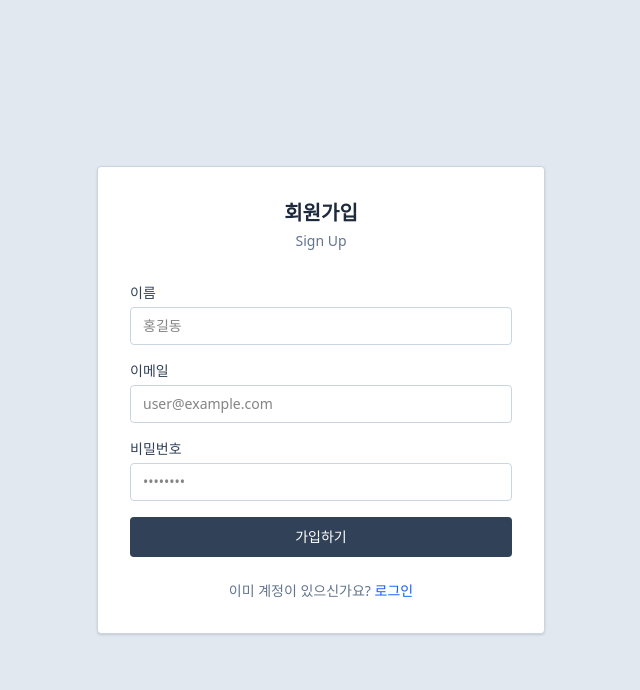
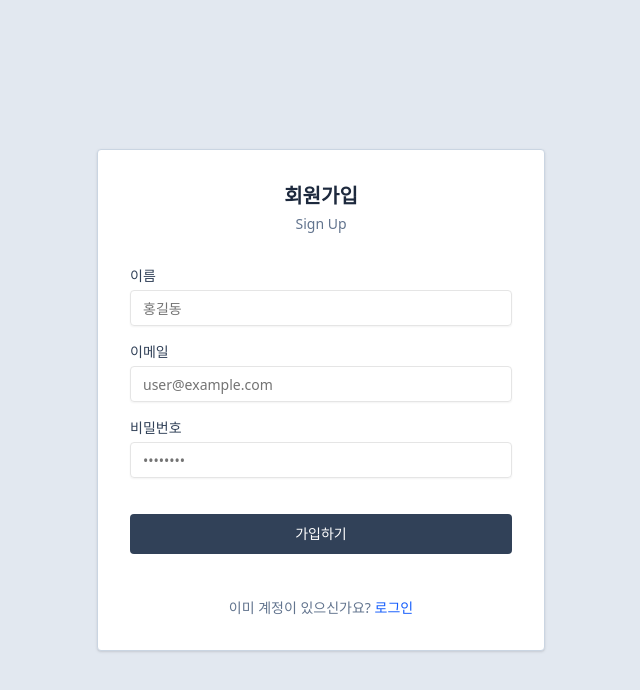
Before and after one commit to akh820/equip-request, a React app in the folder frontend/: page /signup in a window 1280 px wide. Shown: the top 690 px of the page, without its empty margins (319-959 px from the left). Built offline with nearby package versions, Linux system fonts and the light colour scheme; the HTML template or start-up script is replaced by a standard one.

Commit message:
feat : toast로 회원가입 알림 추가

```diff
--- a/frontend/src/main.tsx
+++ b/frontend/src/main.tsx
@@ -3,7 +3,11 @@ import "./index.css";
 
 import { RouterProvider } from "react-router";
 import router from "./router/index.tsx";
+import { Toaster } from "sonner";
 
 createRoot(document.getElementById("root")!).render(
-  <RouterProvider router={router} />
+  <>
+    <RouterProvider router={router} />
+    <Toaster position="top-center" richColors />
+  </>
 );
--- a/frontend/src/pages/SignupPage.tsx
+++ b/frontend/src/pages/SignupPage.tsx
@@ -1,53 +1,98 @@
-import { Link } from "react-router";
+import { Link, useNavigate } from "react-router";
+import { useState } from "react";
+import { Input } from "@/components/ui/input";
+import { Button } from "@/components/ui/button";
+import api from "@/lib/api";
+import { toast } from "sonner";
 
 export default function SignupPage() {
+  const navigate = useNavigate();
+  const [name, setName] = useState("");
+  const [email, setEmail] = useState("");
+  const [password, setPassword] = useState("");
+  const [error, setError] = useState("");
+  const [loading, setLoading] = useState(false);
+
+  const handleSubmit = async (e: React.FormEvent) => {
+    e.preventDefault();
+    setError("");
+    setLoading(true);
+
+    try {
+      await api.post("/auth/signup", { name, email, password });
+
+      // 회원가입 성공 시 toast 표시
+      toast.success("회원가입이 완료되었습니다!");
+
+      // toast를 보여주고 로그인 페이지로 이동
+      navigate("/login");
+    } catch (err: any) {
+      setError(err.response?.data?.message || "회원가입에 실패했습니다.");
+      setLoading(false);
+    }
+  };
+
   return (
     <div className="flex-1 flex items-center justify-center bg-slate-200 p-4 min-h-screen">
       <div className="bg-white p-8 rounded border border-slate-300 shadow-sm max-w-md w-full">
         <h2 className="text-xl font-bold mb-1 text-slate-800 text-center">
           회원가입
         </h2>
-        <p className="text-slate-500 mb-8 text-sm text-center">
-          Sign Up
-        </p>
+        <p className="text-slate-500 mb-8 text-sm text-center">Sign Up</p>
 
-        <form className="space-y-4">
+        {error && (
+          <div className="mb-4 p-3 bg-red-50 border border-red-200 text-red-700 text-sm rounded">
+            {error}
+          </div>
+        )}
+
+        <form className="space-y-4" onSubmit={handleSubmit}>
           <div>
             <label className="block text-sm font-medium text-slate-700 mb-1">
               이름
             </label>
-            <input
+            <Input
               type="text"
-              className="w-full px-3 py-2 border border-slate-300 rounded text-sm focus:outline-none focus:border-slate-500"
+              value={name}
+              onChange={(e) => setName(e.target.value)}
+              className="rounded"
               placeholder="홍길동"
+              required
             />
           </div>
           <div>
             <label className="block text-sm font-medium text-slate-700 mb-1">
               이메일
             </label>
-            <input
+            <Input
               type="email"
-              className="w-full px-3 py-2 border border-slate-300 rounded text-sm focus:outline-none focus:border-slate-500"
+              value={email}
+              onChange={(e) => setEmail(e.target.value)}
+              className="rounded"
               placeholder="user@example.com"
+              required
             />
           </div>
           <div>
             <label className="block text-sm font-medium text-slate-700 mb-1">
               비밀번호
             </label>
-            <input
+            <Input
               type="password"
-              className="w-full px-3 py-2 border border-slate-300 rounded text-sm focus:outline-none focus:border-slate-500"
+              value={password}
+              onChange={(e) => setPassword(e.target.value)}
+              className="rounded"
               placeholder="••••••••"
+              required
             />
           </div>
-          <button
+          <Button
             type="submit"
-            className="w-full py-2.5 bg-slate-700 hover:bg-slate-800 text-white rounded font-medium transition text-sm"
+            disabled={loading}
+            className="w-full my-5 py-5 bg-slate-700 hover:bg-slate-800 text-white rounded font-medium transition text-sm disabled:opacity-50 disabled:cursor-not-allowed"
           >
-            가입하기
-          </button>
+            {loading ? "가입 중..." : "가입하기"}
+          </Button>
         </form>
 
         <div className="mt-6 text-center text-sm text-slate-500">
```
